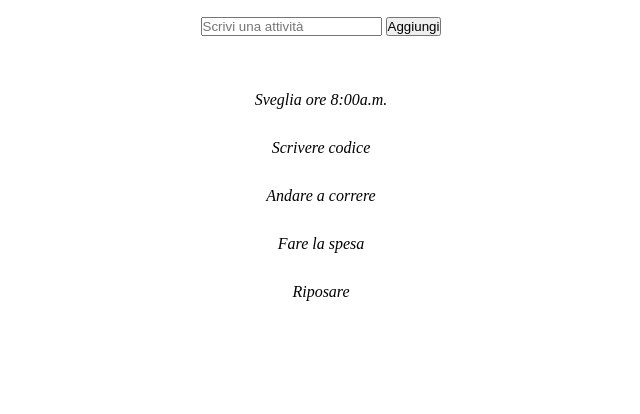
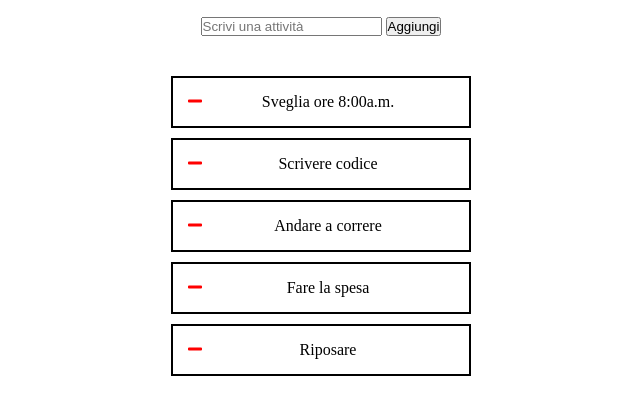
Before and after one commit to Mark906/vue-todolist, a plain HTML site: page index.html in a window 1280 px wide. Shown: the part 40-454 px from the top of the page, without its empty margins (319-959 px from the left). Drawn offline with nearby package versions, Linux system fonts and the light colour scheme.

Commit message:
Piccoli cambiamenti

```diff
--- a/index.html
+++ b/index.html
@@ -11,6 +11,7 @@
     </style>
     <script src="https://cdn.jsdelivr.net/npm/vue"></script>
     <link rel="stylesheet" href="style.css">
+    <link rel="stylesheet" href="https://use.fontawesome.com/releases/v5.15.1/css/all.css" integrity="sha384-vp86vTRFVJgpjF9jiIGPEEqYqlDwgyBgEF109VFjmqGmIY/Y4HV4d3Gp2irVfcrp" crossorigin="anonymous">
 </head>
 <body>
     <div id="root">
@@ -24,8 +25,9 @@
         </div>
 
         <ul>
-            <li @click="del_item(index)" v-for="(item,index) in list">
-                <i class="fas fa-check">{{ item }}</i>
+            <li v-for="(item,index) in list">
+                <i @click="del_item(index)" class="fas fa-minus"></i>
+                <p>{{ item }}</p>
             </li>
         </ul>
     </div>
--- a/style.css
+++ b/style.css
@@ -20,4 +20,21 @@ ul {
 
 ul li {
     padding: 15px;
+    width: 300px;
+    margin: 0 auto;
+    border: 2px solid black;
+    margin-bottom: 10px;
 }
+
+ul li>i:hover {
+    cursor: pointer;
+}
+
+ul li>p {
+    display: inline;
+}
+
+ul li>i {
+    float: left;
+    color: red;
+}
```
